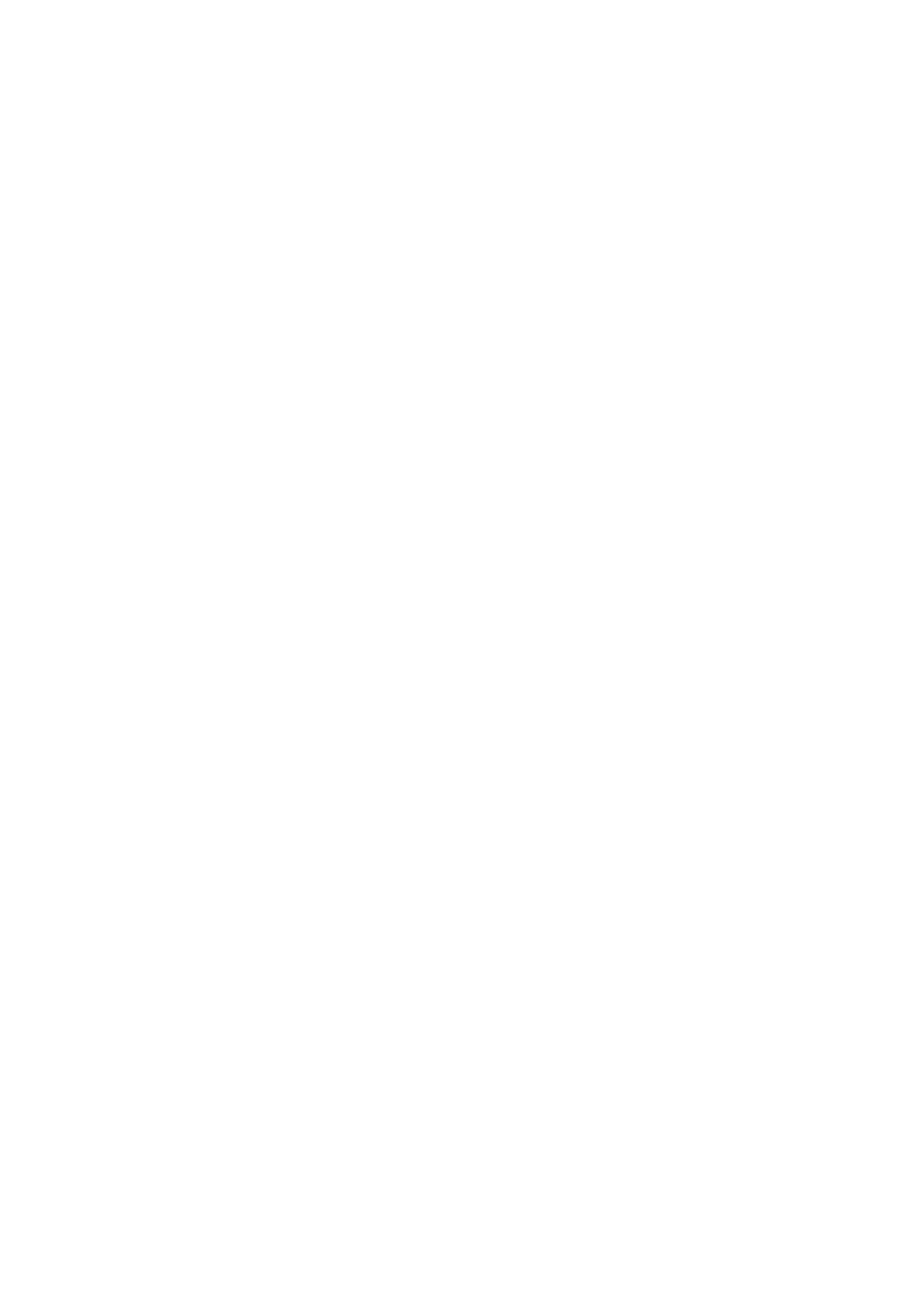
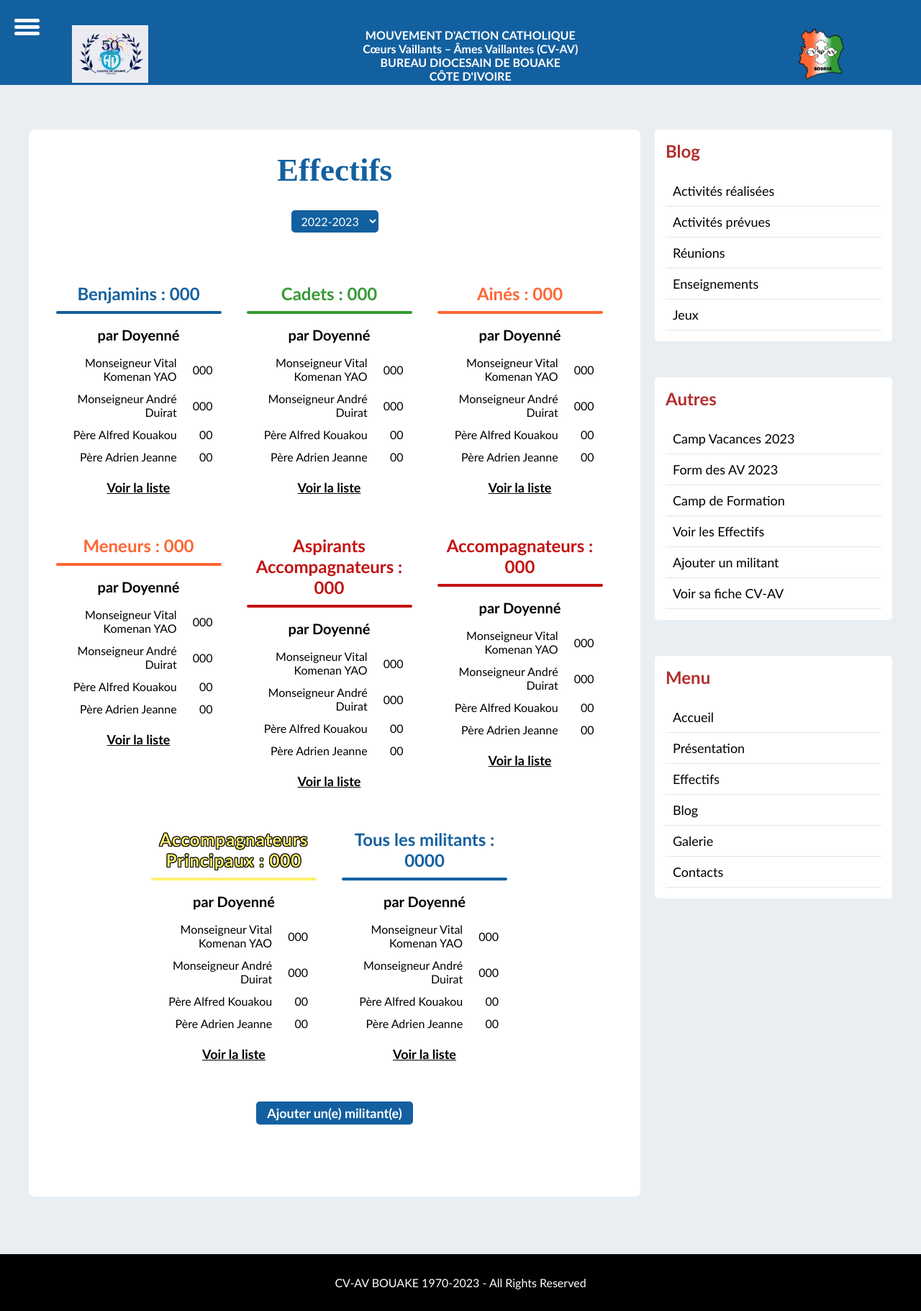
Before and after one commit to Holynola/cvav-bouake, a PHP site: page /pages/work.php in a window 1280 px wide. Before the commit the page is empty. Shown: the whole page at 72% size. Before the commit the page ends 800 px from the top, so only its background shows below. Run offline with PHP 8.4, Linux system fonts and the light colour scheme.

Commit message:
Création de la page des Effectifs

```diff
--- a/Color.txt
+++ b/Color.txt
@@ -2,5 +2,6 @@ Orange : #ff6633
 Vert : #339933
 Bleu : #1360a0
 Bleu ciel : #279cfb
-Rouge : #b22e2e
+Rouge : #c31111
 Blanc : #e9eef2
+Jaune : #fff06f
--- a/pages/work.php
+++ b/pages/work.php
@@ -0,0 +1,24 @@
+<!DOCTYPE html>
+<html lang="fr">
+<head>
+    <meta charset="UTF-8">
+    <meta http-equiv="X-UA-Compatible" content="IE=edge">
+    <meta name="viewport" content="width=device-width, initial-scale=1.0">
+    <title>Effectifs | CV-AV Bouaké</title>
+    <link rel="stylesheet" href="../font-awesome-4.7.0/css/font-awesome.min.css">
+    <link rel="stylesheet" href="../public/css/all.css">
+    <link rel="stylesheet" href="../public/css/work.css">
+</head>
+<body>
+    <?php require_once '../public/php/header.html' ; ?>
+
+    <div class="design">
+        <div class="bloc-design">
+            <?php require_once '../public/php/eff.html' ; ?>
+            <?php require_once '../public/php/aside.html' ; ?>
+        </div>
+    </div>
+
+    <?php require_once '../public/php/footer.html' ; ?>
+</body>
+</html>
--- a/public/css/design.css
+++ b/public/css/design.css
@@ -18,7 +18,7 @@ body {
 
 section {
     width: 850px;
-    padding-bottom: 100px;
+    padding: 30px 20px 100px;
     margin-bottom: 50px;
     border-radius: 8px;
     background-color: #fff;
@@ -100,4 +100,12 @@ aside {
     .aside-bloc {
         width: 100%;
     }
+
+    .aside-bloc h5 {
+        font-size: 20px;
+    }
+
+    .aside-bloc ul li a {
+        font-size: 14px;
+    }
 }
--- /dev/null
+++ b/public/css/eff.css
@@ -0,0 +1,176 @@
+.eff-section h3 {
+    font-size: 45px;
+    text-align: center;
+    font-family: 'Cooper Black';
+    color: #1360a0;
+    margin-bottom: 30px;
+}
+
+.pasto-div {
+    display: flex;
+    justify-content: center;
+}
+
+#pasto-select {
+    padding: 5px 10px;
+    margin-bottom: 50px;
+    font-size: 16px;
+    background-color: #1360a0;
+    color: #fff;
+    border: none;
+    outline: none;
+    cursor: pointer;
+    border-radius: 5px;
+}
+
+.eff-div {
+    width: 100%;
+    display: flex;
+    flex-wrap: wrap;
+    justify-content: center;
+}
+
+.eff-box {
+    width: 250px;
+    margin: 10px 15px 20px 0;
+    padding: 10px;
+}
+
+.eff-box h4 {
+    font-size: 24px;
+    text-align: center;
+    margin-bottom: 10px;
+
+}
+
+#benjamins h4,
+#total h4 {
+    color: #1360a0;
+}
+
+#cadets h4 {
+    color: #339933;
+}
+
+#aines h4,
+#meneurs h4 {
+    color: #ff6633;
+}
+
+#aas h4,
+#acs h4 {
+    color: #c31111;
+}
+
+#aps h4 {
+    letter-spacing: 1px;
+    color: #fff06f;
+    text-shadow: 1px 0 #000, -1px 0 #000, 0 1px #000, 0 -1px #000,
+               1px 1px #000, -1px -1px #000, 1px -1px #000, -1px 1px #000;
+}
+
+.eff-box hr {
+    border-radius: 20px;
+}
+
+#benjamins hr,
+#total hr {
+    border: 2px solid #1360a0;
+}
+
+#cadets hr {
+    border: 2px solid #339933;
+}
+
+#aines hr,
+#meneurs hr {
+    border: 2px solid #ff6633;
+}
+
+#aas hr,
+#acs hr {
+    border: 2px solid #c31111;
+}
+
+#aps hr {
+    border: 2px solid #fff06f;
+}
+
+.eff-box table {
+    margin-top: 15px;
+}
+
+.eff-box table th {
+    font-size: 20px;
+    padding-bottom: 10px;
+}
+
+.eff-box table td {
+    text-align: right;
+    padding: 5px 10px;
+}
+
+.eff-btn {
+    display: flex;
+    justify-content: center;
+    margin-top: 10px;
+}
+
+.eff-btn a {
+    padding: 5px 10px;
+    outline: none;
+    border-radius: 5px;
+    font-weight: 600;
+    font-size: 18px;
+    text-decoration: underline;
+    transition: .3s linear;
+}
+
+.eff-btn a:hover,
+.eff-btn a:focus {
+    transform: scale(1.05);
+}
+
+.eff-add {
+    display: flex;
+    justify-content: center;
+    margin-top: 20px;
+}
+
+.eff-add a {
+    padding: 5px 15px;
+    outline: none;
+    border-radius: 5px;
+    font-weight: 600;
+    font-size: 18px;
+    transition: .3s linear;
+    background-color: #1360a0;
+    color: #fff;
+}
+
+.eff-add a:hover,
+.eff-add a:focus {
+    transform: scale(1.05);
+}
+
+@media (max-width: 400px) {
+    .eff-section h3 {
+        font-size: 30px;
+    }
+
+    #pasto-select {
+        font-size: 14px;
+    }
+
+    .eff-div {
+        width: 100%;
+    }
+
+    .eff-box h4 {
+        font-size: 20px;
+    }
+
+    .eff-add a {
+        font-size: 14px;
+    }
+}
--- /dev/null
+++ b/public/css/work.css
@@ -0,0 +1,5 @@
+/* Import Header Color */
+@import url('header.color.css');
+
+/* Import Design of section and aside */
+@import url('design.css');
--- /dev/null
+++ b/public/php/eff.html
@@ -0,0 +1,268 @@
+<style>
+    @import url("../public/css/eff.css");
+</style>
+
+<section class="eff-section">
+    <h3>Effectifs</h3>
+
+    <div class="pasto-div">
+        <select name="pasto-select" id="pasto-select">
+            <option value="#">2022-2023</option>
+            <option value="#">2021-2022</option>
+        </select>
+    </div>
+
+    <div class="eff-div">
+        <div class="eff-box" id="benjamins">
+            <h4>Benjamins : 000</h4>
+            <hr>
+
+            <table>
+                <tr>
+                    <th colspan="2">par Doyenné</th>
+                </tr>
+                <tr>
+                    <td>Monseigneur Vital Komenan YAO</td>
+                    <td>000</td>
+                </tr>
+                <tr>
+                    <td>Monseigneur André Duirat</td>
+                    <td>000</td>
+                </tr>
+                <tr>
+                    <td>Père Alfred Kouakou</td>
+                    <td>00</td>
+                </tr>
+                <tr>
+                    <td>Père Adrien Jeanne</td>
+                    <td>00</td>
+                </tr>
+            </table>
+
+            <div class="eff-btn">
+                <a href="#">Voir la liste</a>
+            </div>
+        </div>
+
+        <div class="eff-box" id="cadets">
+            <h4>Cadets : 000</h4>
+            <hr>
+
+            <table>
+                <tr>
+                    <th colspan="2">par Doyenné</th>
+                </tr>
+                <tr>
+                    <td>Monseigneur Vital Komenan YAO</td>
+                    <td>000</td>
+                </tr>
+                <tr>
+                    <td>Monseigneur André Duirat</td>
+                    <td>000</td>
+                </tr>
+                <tr>
+                    <td>Père Alfred Kouakou</td>
+                    <td>00</td>
+                </tr>
+                <tr>
+                    <td>Père Adrien Jeanne</td>
+                    <td>00</td>
+                </tr>
+            </table>
+
+            <div class="eff-btn">
+                <a href="#">Voir la liste</a>
+            </div>
+        </div>
+
+        <div class="eff-box" id="aines">
+            <h4>Ainés : 000</h4>
+            <hr>
+
+            <table>
+                <tr>
+                    <th colspan="2">par Doyenné</th>
+                </tr>
+                <tr>
+                    <td>Monseigneur Vital Komenan YAO</td>
+                    <td>000</td>
+                </tr>
+                <tr>
+                    <td>Monseigneur André Duirat</td>
+                    <td>000</td>
+                </tr>
+                <tr>
+                    <td>Père Alfred Kouakou</td>
+                    <td>00</td>
+                </tr>
+                <tr>
+                    <td>Père Adrien Jeanne</td>
+                    <td>00</td>
+                </tr>
+            </table>
+
+            <div class="eff-btn">
+                <a href="#">Voir la liste</a>
+            </div>
+        </div>
+
+        <div class="eff-box" id="meneurs">
+            <h4>Meneurs : 000</h4>
+            <hr>
+
+            <table>
+                <tr>
+                    <th colspan="2">par Doyenné</th>
+                </tr>
+                <tr>
+                    <td>Monseigneur Vital Komenan YAO</td>
+                    <td>000</td>
+                </tr>
+                <tr>
+                    <td>Monseigneur André Duirat</td>
+                    <td>000</td>
+                </tr>
+                <tr>
+                    <td>Père Alfred Kouakou</td>
+                    <td>00</td>
+                </tr>
+                <tr>
+                    <td>Père Adrien Jeanne</td>
+                    <td>00</td>
+                </tr>
+            </table>
+
+            <div class="eff-btn">
+                <a href="#">Voir la liste</a>
+            </div>
+        </div>
+
+        <div class="eff-box" id="aas">
+            <h4>Aspirants Accompagnateurs : 000</h4>
+            <hr>
+
+            <table>
+                <tr>
+                    <th colspan="2">par Doyenné</th>
+                </tr>
+                <tr>
+                    <td>Monseigneur Vital Komenan YAO</td>
+                    <td>000</td>
+                </tr>
+                <tr>
+                    <td>Monseigneur André Duirat</td>
+                    <td>000</td>
+                </tr>
+                <tr>
+                    <td>Père Alfred Kouakou</td>
+                    <td>00</td>
+                </tr>
+                <tr>
+                    <td>Père Adrien Jeanne</td>
+                    <td>00</td>
+                </tr>
+            </table>
+
+            <div class="eff-btn">
+                <a href="#">Voir la liste</a>
+            </div>
+        </div>
+
+        <div class="eff-box" id="acs">
+            <h4>Accompagnateurs : 000</h4>
+            <hr>
+
+            <table>
+                <tr>
+                    <th colspan="2">par Doyenné</th>
+                </tr>
+                <tr>
+                    <td>Monseigneur Vital Komenan YAO</td>
+                    <td>000</td>
+                </tr>
+                <tr>
+                    <td>Monseigneur André Duirat</td>
+                    <td>000</td>
+                </tr>
+                <tr>
+                    <td>Père Alfred Kouakou</td>
+                    <td>00</td>
+                </tr>
+                <tr>
+                    <td>Père Adrien Jeanne</td>
+                    <td>00</td>
+                </tr>
+            </table>
+
+            <div class="eff-btn">
+                <a href="#">Voir la liste</a>
+            </div>
+        </div>
+
+        <div class="eff-box" id="aps">
+            <h4>Accompagnateurs Principaux : 000</h4>
+            <hr>
+
+            <table>
+                <tr>
+                    <th colspan="2">par Doyenné</th>
+                </tr>
+                <tr>
+                    <td>Monseigneur Vital Komenan YAO</td>
+                    <td>000</td>
+                </tr>
+                <tr>
+                    <td>Monseigneur André Duirat</td>
+                    <td>000</td>
+                </tr>
+                <tr>
+                    <td>Père Alfred Kouakou</td>
+                    <td>00</td>
+                </tr>
+                <tr>
+                    <td>Père Adrien Jeanne</td>
+                    <td>00</td>
+                </tr>
+            </table>
+
+            <div class="eff-btn">
+                <a href="#">Voir la liste</a>
+            </div>
+        </div>
+
+        <div class="eff-box" id="total">
+            <h4>Tous les militants : 0000</h4>
+            <hr>
+
+            <table>
+                <tr>
+                    <th colspan="2">par Doyenné</th>
+                </tr>
+                <tr>
+                    <td>Monseigneur Vital Komenan YAO</td>
+                    <td>000</td>
+                </tr>
+                <tr>
+                    <td>Monseigneur André Duirat</td>
+                    <td>000</td>
+                </tr>
+                <tr>
+                    <td>Père Alfred Kouakou</td>
+                    <td>00</td>
+                </tr>
+                <tr>
+                    <td>Père Adrien Jeanne</td>
+                    <td>00</td>
+                </tr>
+            </table>
+
+            <div class="eff-btn">
+                <a href="#">Voir la liste</a>
+            </div>
+        </div>
+    </div>
+
+    <div class="eff-add">
+        <a href="#">Ajouter un(e) militant(e)</a>
+    </div>
+</section>
```
